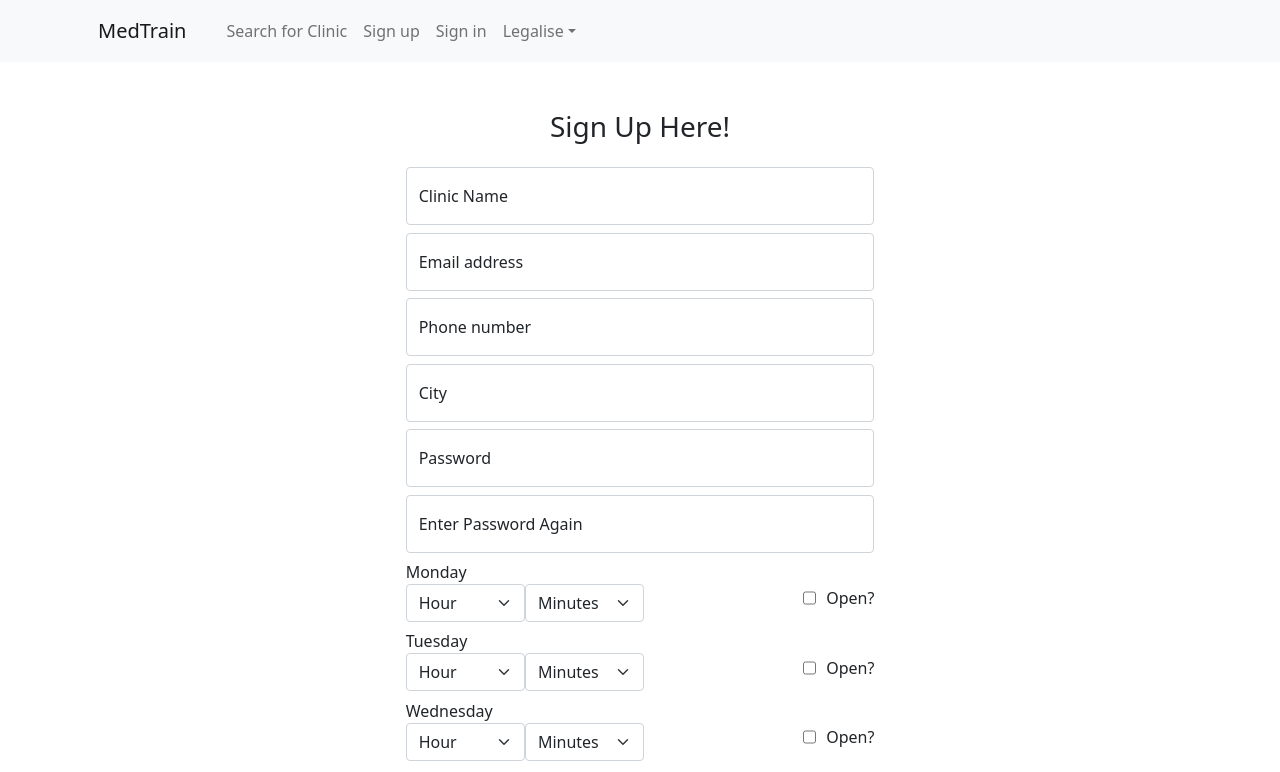
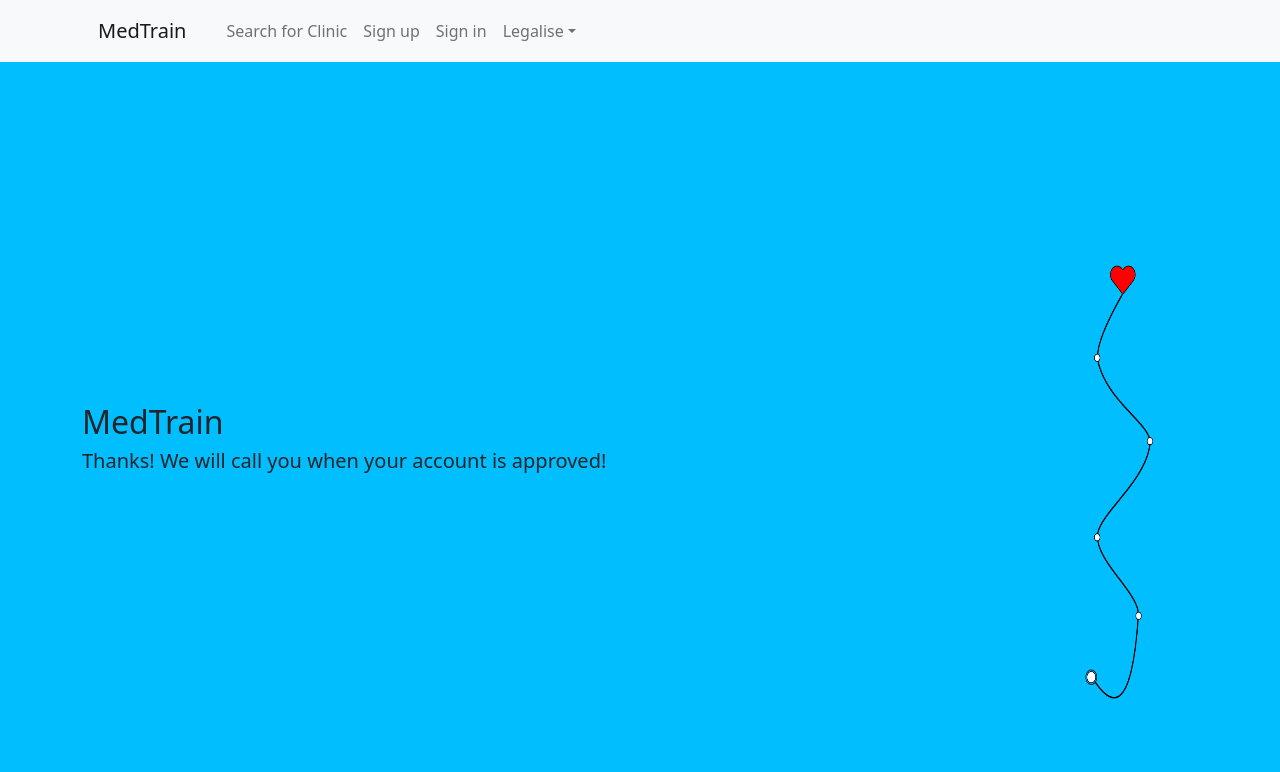
Before and after one commit to RichardBanh/medtrain, a React (Create React App) app: page /signup in a window 1280 px wide. Shown: the top 772 px of the page. Built offline with nearby package versions, Linux system fonts and the light colour scheme; no server answers; what aws-amplify would draw is missing.

Commit message:
working on success page look

```diff
--- a/src/App.css
+++ b/src/App.css
@@ -41,21 +41,25 @@
 	.text_size {
 		font-size: 9px;
 	}
+	.url_background {
+		background-repeat: no-repeat;
+		background-position: 100% 0%;
+		background-size: 40% 60%;
+		width: 100vw;
+		background-color: #00beff;
+	}
 }
 
 @media screen and (max-width: 600px) {
 	.text_size {
 		font-size: 12px;
 	}
-}
-
-@media screen and (max-width: 750px) {
-	.input_block {
-		flex-direction: column;
-		align-items: center;
-	}
-	.input_form {
-		width: 70%;
+	.url_background {
+		background-repeat: no-repeat;
+		background-position: 100% 0%;
+		background-size: 40% 10%;
+		width: 100vw;
+		background-color: #00beff;
 	}
 }
 
@@ -64,10 +68,34 @@
 		font-size: 13px;
 	}
 }
+@media screen and (max-width: 750px) {
+	.input_block {
+		flex-direction: column;
+		align-items: center;
+	}
+
+	.input_form {
+		width: 70%;
+	}
+
+	.url_background {
+		background-repeat: no-repeat;
+		background-size: 50% 40%;
+		width: 100vw;
+		background-color: #00beff;
+	}
+}
 
 @media screen and (min-width: 800px) {
 	.text_size {
 		font-size: 15px;
+	}
+	.url_background {
+		background-repeat: no-repeat;
+		background-position: 98% 60%;
+		background-size: 40% 60%;
+		width: 100vw;
+		background-color: #00beff;
 	}
 }
 
--- /dev/null
+++ b/src/Components/Check_email.jsx
@@ -0,0 +1,26 @@
+import { Container, Button } from 'react-bootstrap';
+
+const Check_email = () => {
+	return (
+		<Container
+			style={{ height: '60vh' }}
+			className='d-flex flex-column justify-content-center'
+		>
+			<h1>Please Check Your Email for A Code</h1>
+			<div
+				className='d-flex flex-row align-items-center'
+				style={{ marginTop: '50px' }}
+			>
+				<input
+					type='text'
+					className='form-control'
+					placeholder='Enter Code Recieved'
+					aria-label='Enter Code Recieved Input'
+				/>
+				<Button>Submit</Button>
+			</div>
+		</Container>
+	);
+};
+
+export default Check_email;
--- /dev/null
+++ b/src/Components/Success_page.jsx
@@ -0,0 +1,30 @@
+import { Container } from 'react-bootstrap';
+import heart from '../Asset/Heart-steth.png';
+const Success_page = () => {
+	return (
+		<>
+			<div
+				className='url_background'
+				style={{
+					backgroundImage: `url(${heart})`,
+				}}
+			>
+				<Container
+					style={{
+						height: '95vh',
+					}}
+					className='d-flex flex-column justify-content-center align-items-start'
+				>
+					<div className='d-flex flex-column justify-content-center align-items-start'>
+						<h2>MedTrain</h2>
+						<h5 style={{ textAlign: 'left' }}>
+							Thanks! We will call you when your account is approved!
+						</h5>
+					</div>
+				</Container>
+			</div>
+		</>
+	);
+};
+
+export default Success_page;
--- a/src/Pages/Sign_up.jsx
+++ b/src/Pages/Sign_up.jsx
@@ -1,7 +1,17 @@
 import { Container, Form } from 'react-bootstrap';
-
+import Check_email from '../Components/Check_email';
+import Success_page from '../Components/Success_page';
 const Sign_up = () => {
 	return (
+		<>
+			{/* <Check_email /> */}
+			<Success_page />
+		</>
+	);
+};
+
+export default Sign_up;
+
 <Container
 	className='d-flex justify-content-center align-items-center'
 	style={{ height: '130vh' }}
@@ -913,8 +923,4 @@ const Sign_up = () => {
 			</button>
 		</form>
 	</main>
-		</Container>
-	);
-};
-
-export default Sign_up;
+</Container>;
```
Also changed, not shown: src/Asset/Heart-steth.png (added). Lines whose indentation alone changed are shown as unchanged.
